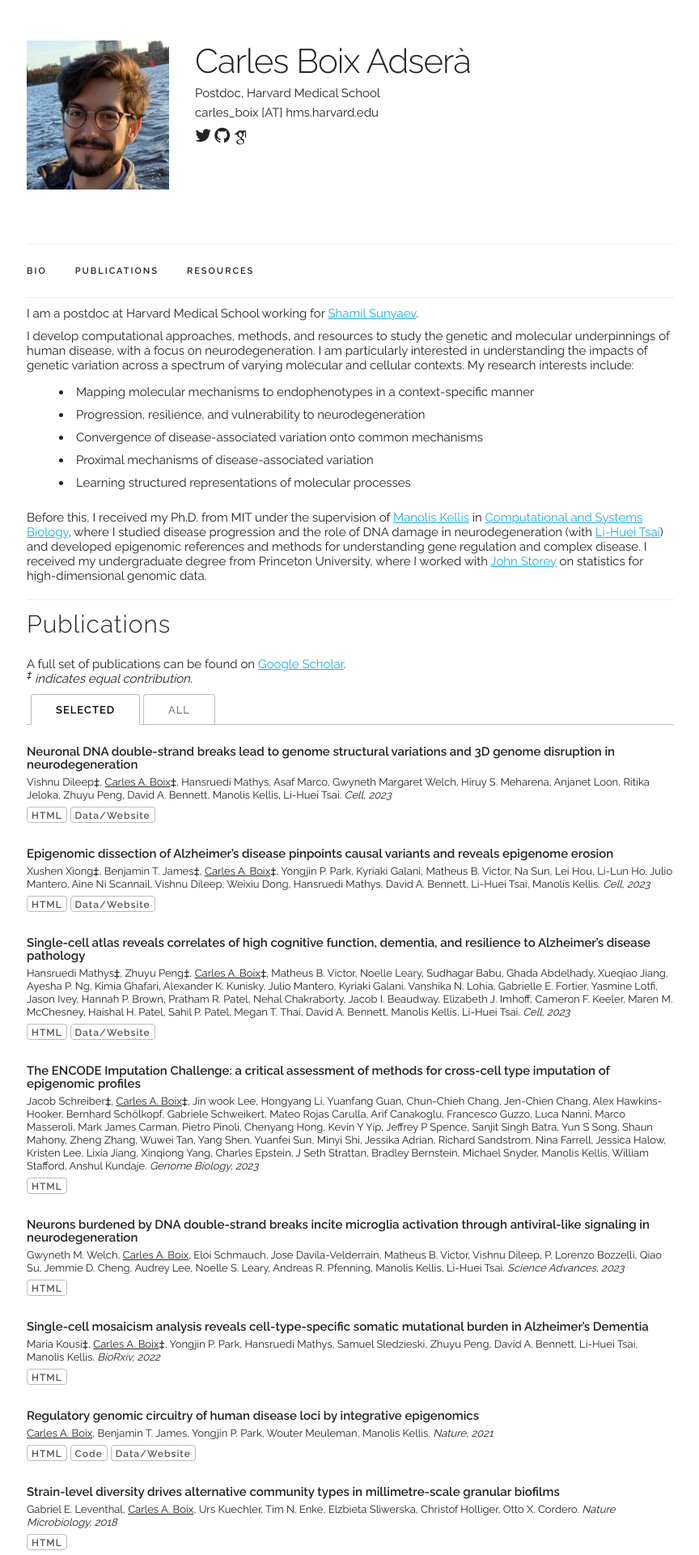
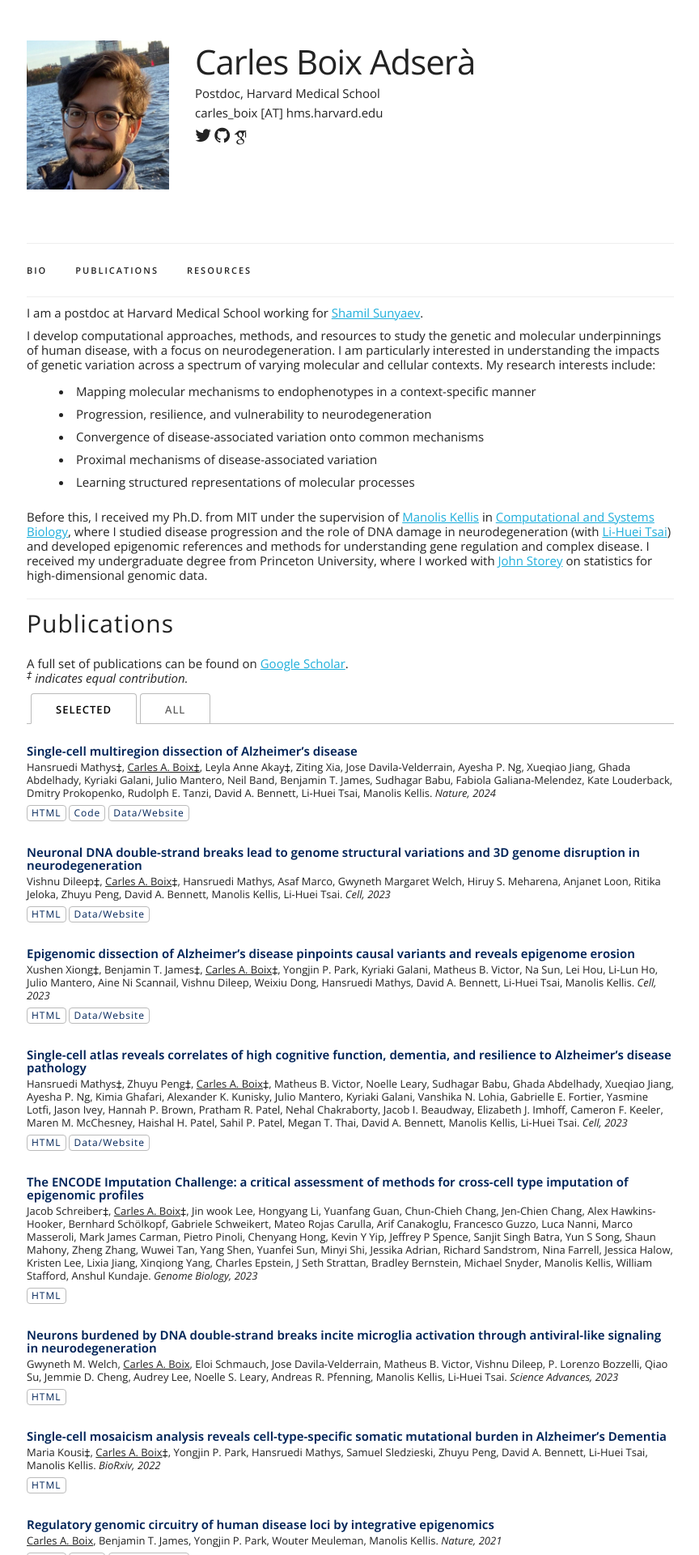
Before and after one commit to cboix/cboix.github.io, a Jekyll site: the page built from index.html, in a window 1280 px wide. Shown: the top 1920 px of the page at 81% size, without its empty margins (207-1071 px from the left). Built offline with Jekyll 4.4.1, drawn with Linux system fonts in a browser that asks for light colours; some web fonts are replaced; some of the changed text lies outside the part shown.

Commit message:
Updated site and css

```diff
--- a/_data/publications.yaml
+++ b/_data/publications.yaml
@@ -1,4 +1,13 @@
 papers:
+  - title: "Single-cell multiregion dissection of Alzheimer’s disease"
+    authors: "Hansruedi Mathys‡, <u>Carles A. Boix‡</u>, Leyla Anne Akay‡, Ziting Xia, Jose Davila-Velderrain, Ayesha P. Ng, Xueqiao Jiang, Ghada Abdelhady, Kyriaki Galani, Julio Mantero, Neil Band, Benjamin T. James, Sudhagar Babu, Fabiola Galiana-Melendez, Kate Louderback, Dmitry Prokopenko, Rudolph E. Tanzi, David A. Bennett, Li-Huei Tsai, Manolis Kellis"
+    website: "https://www.nature.com/articles/s41586-024-07606-7"
+    journal: "Nature"
+    year: 2024
+    data: "http://compbio.mit.edu/ad_multiregion/"
+    code: "https://github.com/cboix/admultiregion_analysis/"
+    selected: y
+
 
   - title: "Neuronal DNA double-strand breaks lead to genome structural variations and 3D genome disruption in neurodegeneration"
     authors: "Vishnu Dileep‡, <u>Carles A. Boix</u>‡, Hansruedi Mathys, Asaf Marco, Gwyneth Margaret Welch, Hiruy S. Meharena, Anjanet Loon, Ritika Jeloka, Zhuyu Peng, David A. Bennett, Manolis Kellis, Li-Huei Tsai"
--- a/_includes/bib_simple.html
+++ b/_includes/bib_simple.html
@@ -1,14 +1,14 @@
 <!-- _includes/bib_simple.html -->
 <div class="paper">
-    <p style="font-size: 1.5rem; margin-bottom: 6px" class="title"><b>{{ paper.title }}</b></p>
-    <!-- <p style="font-size: 1.5rem; margin-bottom: 6px" class="title"> -->
-    <!--     {% if paper.website %} -->
-    <!--     <!-1- NOTE: could be better in black: -1-> -->
-    <!--     <a href="{{ paper.website }}" target="_blank"><b>{{ paper.title }}</b></a> -->
-    <!--     {% else %} -->
-    <!--     <b>{{ paper.title }}</b> -->
-    <!--     {% endif %} -->
-    <!-- </p> -->
+    <!-- <p class="title">{{ paper.title }}</p> -->
+    <p class="title">
+        {% if paper.website %}
+        <!-- NOTE: could be better in black: -->
+        <a href="{{ paper.website }}" target="_blank">{{ paper.title }}</a>
+        {% else %}
+        <b>{{ paper.title }}</b>
+        {% endif %}
+    </p>
 
     <p style="font-size: 1.3rem; margin-bottom: 6px" >{{ paper.authors }}. <i>{{ paper.journal }}, {{ paper.year}}</i> </p>
 
--- a/_includes/project_simple.html
+++ b/_includes/project_simple.html
@@ -14,8 +14,9 @@
             </div>
 
             <div class="project-caption">
-                <b>{{ project.title }}</b> <br/>
-                {{ project.subtitle }}
+                <p>{{ project.title }}</p>
+                <!-- <br/> -->
+                <!-- {{ project.subtitle }} -->
             </div>
 
         </div>
--- a/_layouts/default.html
+++ b/_layouts/default.html
@@ -20,7 +20,9 @@
 
   <!-- FONT
   –––––––––––––––––––––––––––––––––––––––––––––––––– -->
-  <link href='https://fonts.googleapis.com/css?family=Raleway:400,300,600' rel='stylesheet' type='text/css'>
+  <!-- <link href='https://fonts.googleapis.com/css?family=Raleway:400,300,600' rel='stylesheet' type='text/css'> -->
+<link href="https://fonts.googleapis.com/css2?family=Open+Sans:ital,wght@0,300..800;1,300..800&display=swap" rel="stylesheet">
+
 
   <!-- CSS
   –––––––––––––––––––––––––––––––––––––––––––––––––– -->
--- a/index.html
+++ b/index.html
@@ -73,19 +73,19 @@ title: Home
     <!-- Code can be found on <a href="{{ site.data.main_info.github }}" target="_blank">GitHub</a>. -->
     </p>
 
-      <ul class="tab-nav">
-        <li><div class="button active" data-ref="#projects-all">All</div></li>
-        <!-- <li><div class="button active" data-ref="#projects-selected">Selected</div></li> -->
-      </ul>
+<!--       <ul class="tab-nav"> -->
+<!--         <li><div class="button active" data-ref="#projects-all">All</div></li> -->
+<!--         <!-1- <li><div class="button active" data-ref="#projects-selected">Selected</div></li> -1-> -->
+<!--       </ul> -->
 
-      <div class="tab-content">
+<!--       <div class="tab-content"> -->
 
-          <div class="tab-pane active" id="projects-all">
+<!--           <div class="tab-pane active" id="projects-all"> -->
               {% for project in site.data.projects.projects %}
               {% include project_simple.html project=project%}
               {% endfor %}
-          </div>
-      </div>
+          <!-- </div> -->
+      <!-- </div> -->
 </div>
 
 <!-- ========== RESUME ========== -->
```
Also changed, not shown: _data/projects.yaml (+25 -15 lines), assets/projects/ad_multiregion/thumbnail.png (added), assets/projects/scdemon/thumbnail.png (added), libs/custom/my_css.css, libs/external/skeleton/normalize.css, libs/external/skeleton/skeleton.css, 7 other files.
